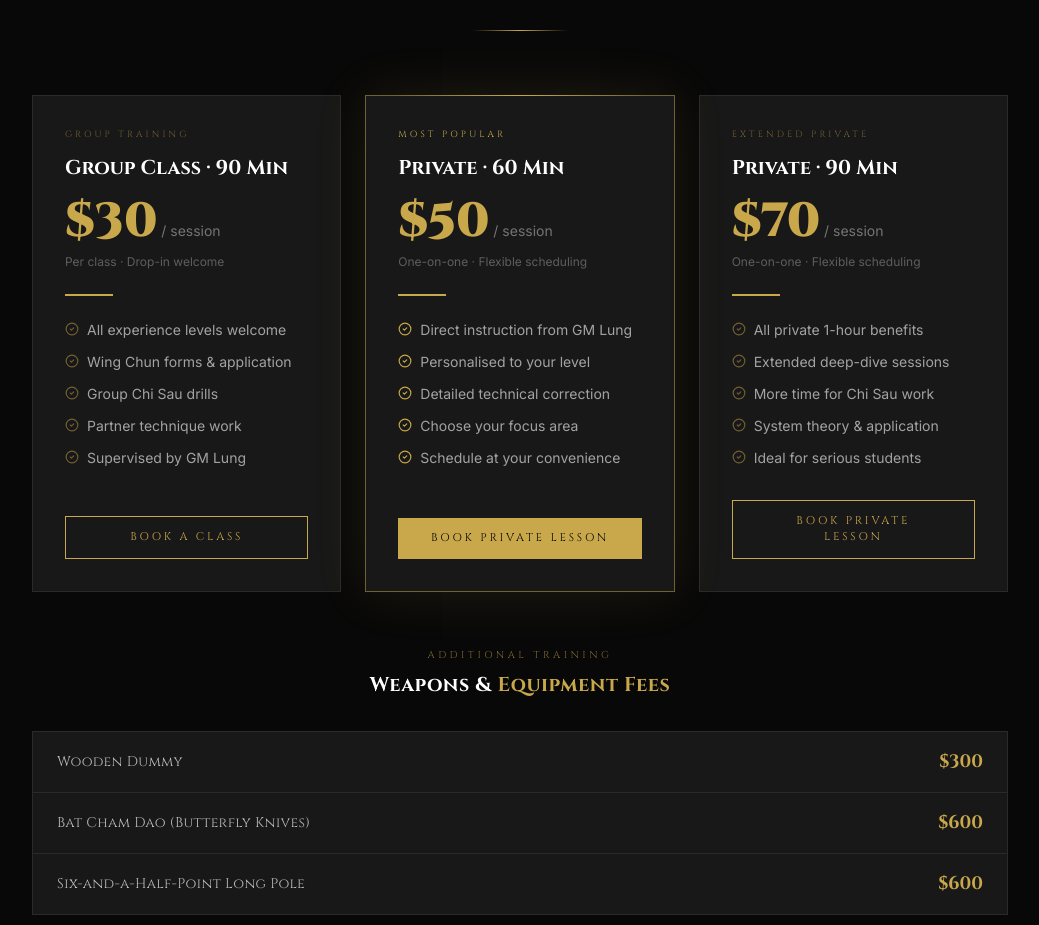
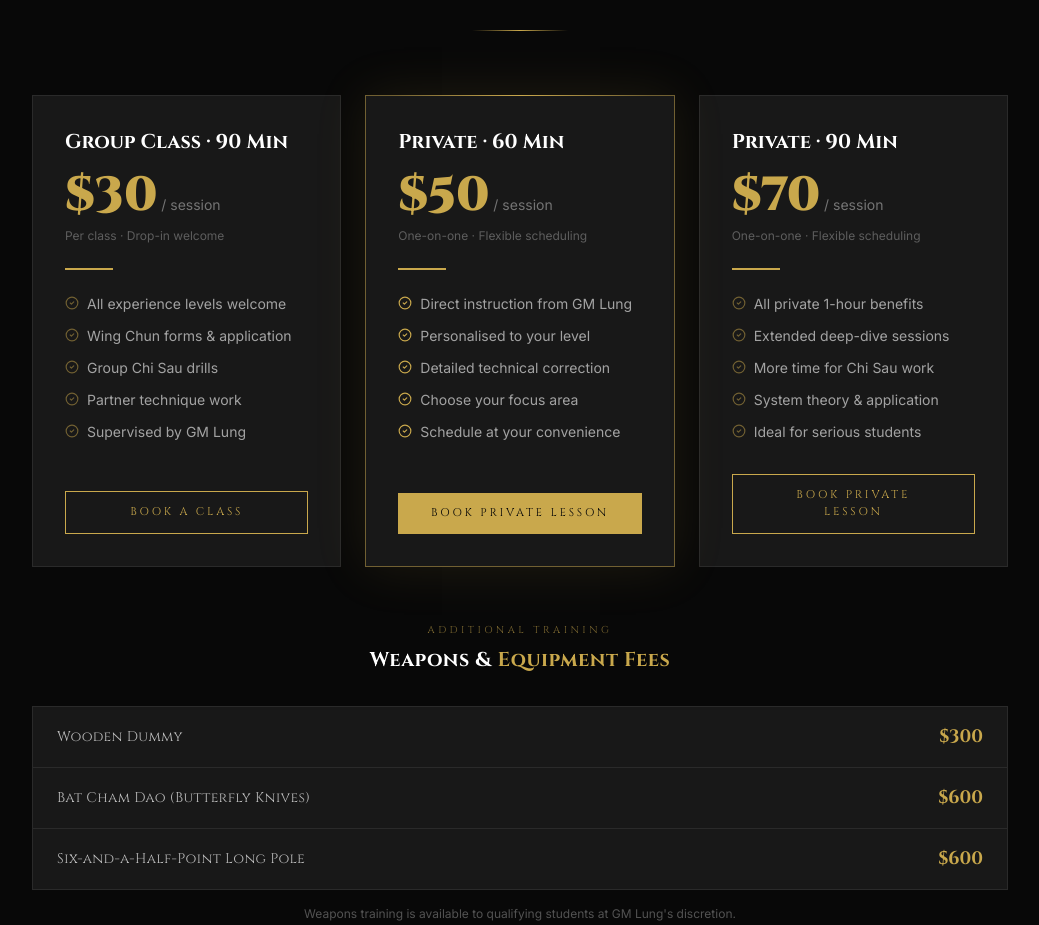
Before and after one commit to vahagnmard2-art/franco-lung-wingchun, a Next.js app: page /classes in a window 1280 px wide. Shown: the part 1466-2391 px from the top of the page, without its empty margins (120-1159 px from the left). Built offline with nearby package versions, Linux system fonts and the light colour scheme.

Commit message:
Remove pricing card sublabels (Group Training, Most Popular, Extended Private)
Co-Authored-By: Claude Sonnet 4.6 <noreply@anthropic.com>

```diff
--- a/app/classes/page.tsx
+++ b/app/classes/page.tsx
@@ -206,9 +206,6 @@ export default function ClassesPage() {
           <div className="grid grid-cols-1 md:grid-cols-3 gap-6">
             {/* Group */}
             <div className="card-base p-8 flex flex-col">
-              <p className="font-cinzel text-[9px] tracking-ultra text-gold/50 uppercase mb-3">
-                Group Training
-              </p>
               <h3 className="font-cinzel text-xl font-bold text-white mb-4">Group Class · 90 Min</h3>
               <div className="flex items-baseline gap-1 mb-2">
                 <span className="font-cinzel text-5xl text-gold font-black">$30</span>
@@ -238,9 +235,6 @@ export default function ClassesPage() {
             {/* Private 1hr — FEATURED */}
             <div className="relative bg-ink-200 border border-gold/50 p-8 flex flex-col shadow-[0_0_50px_rgba(201,168,76,0.12)] hover:border-gold hover:shadow-[0_0_60px_rgba(201,168,76,0.2)] transition-all duration-300">
               <div className="absolute -top-px left-6 right-6 h-px bg-gradient-to-r from-transparent via-gold to-transparent" />
-              <p className="font-cinzel text-[9px] tracking-ultra text-gold uppercase mb-3">
-                Most Popular
-              </p>
               <h3 className="font-cinzel text-xl font-bold text-white mb-4">
                 Private · 60 Min
               </h3>
@@ -271,9 +265,6 @@ export default function ClassesPage() {
 
             {/* Private 90min */}
             <div className="card-base p-8 flex flex-col">
-              <p className="font-cinzel text-[9px] tracking-ultra text-gold/50 uppercase mb-3">
-                Extended Private
-              </p>
               <h3 className="font-cinzel text-xl font-bold text-white mb-4">
                 Private · 90 Min
               </h3>
```
